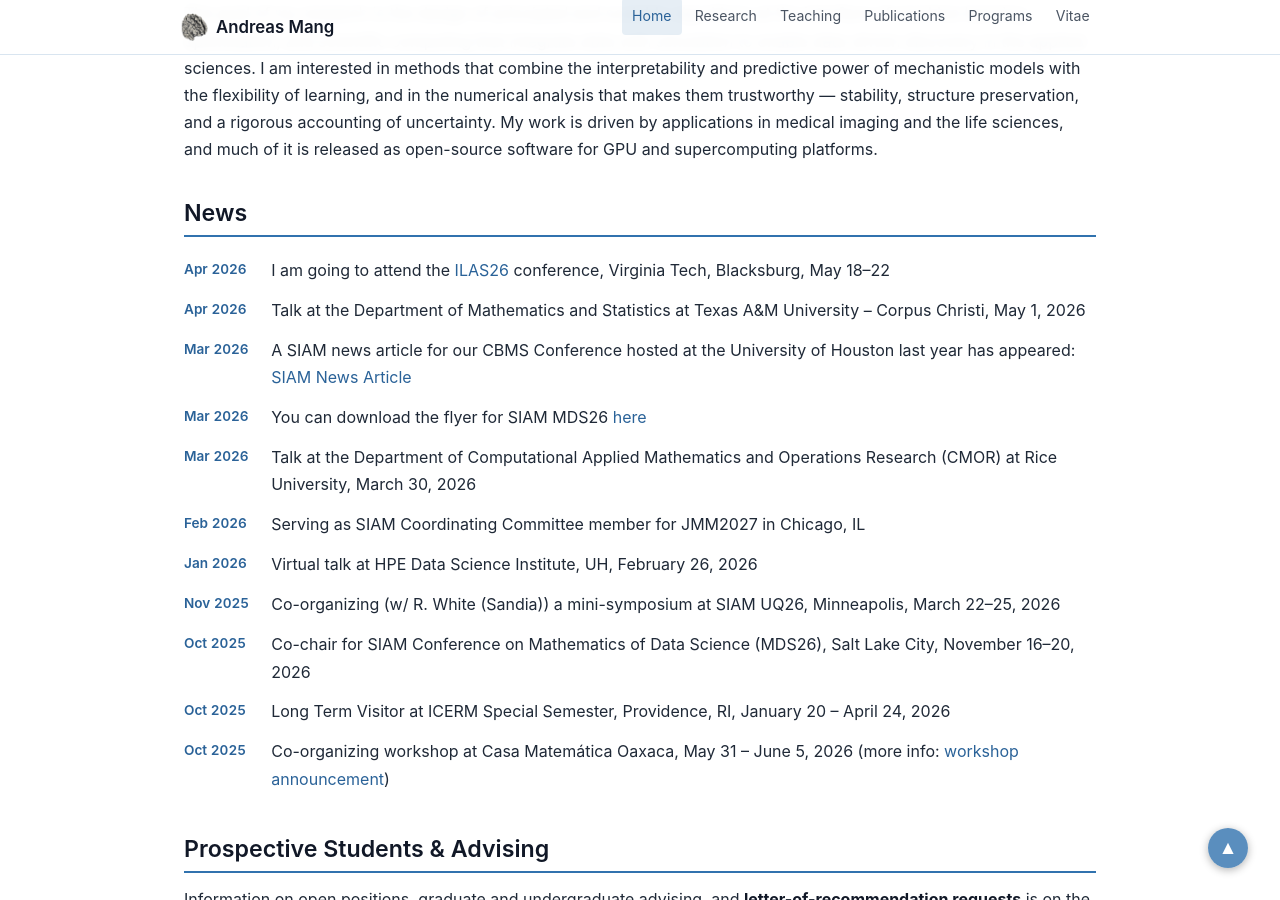
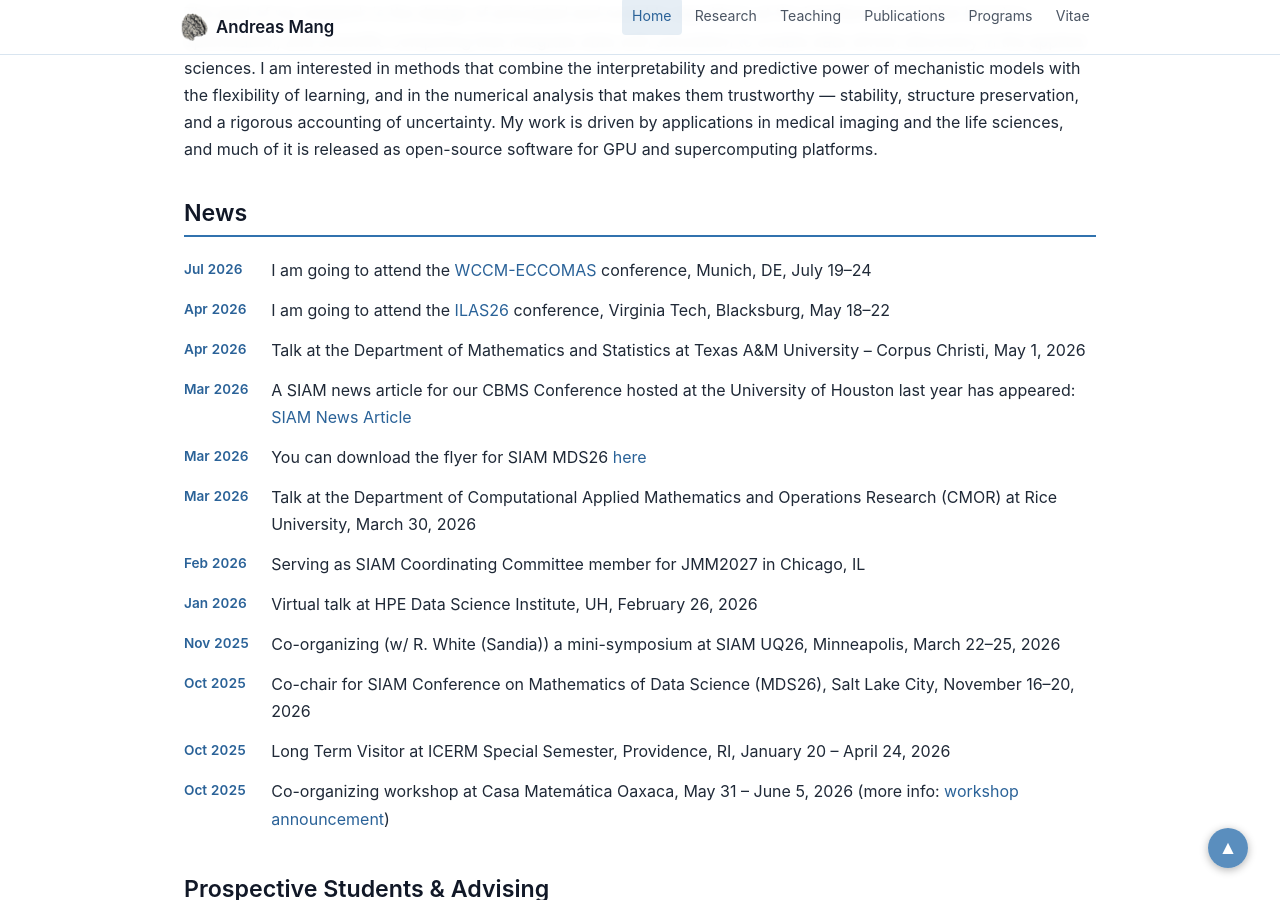
Before and after one commit to andreasmang/andreasmang.github.io, a Jekyll site: the page built from index.md, in a window 1280 px wide and 900 px high, scrolled down 841 px. Built offline with Jekyll 4.4.1, drawn with Linux system fonts in a browser that asks for light colours.

Commit message:
news updated

```diff
--- a/_data/news.yml
+++ b/_data/news.yml
@@ -2,6 +2,12 @@
 # Sorted newest-first at render time via Liquid; use YYYY-MM-DD for `date`
 # (day defaults to 01 if only month/year is meaningful).
 # The `text` field accepts inline HTML.
+
+- date: 2026-07-19
+  text: >-
+    I am going to attend the
+    <a href="https://ilas2026.math.vt.edu">WCCM-ECCOMAS</a>
+    conference, Munich, DE, July 19&ndash;24
 
 - date: 2026-04-15
   text: >-
```
